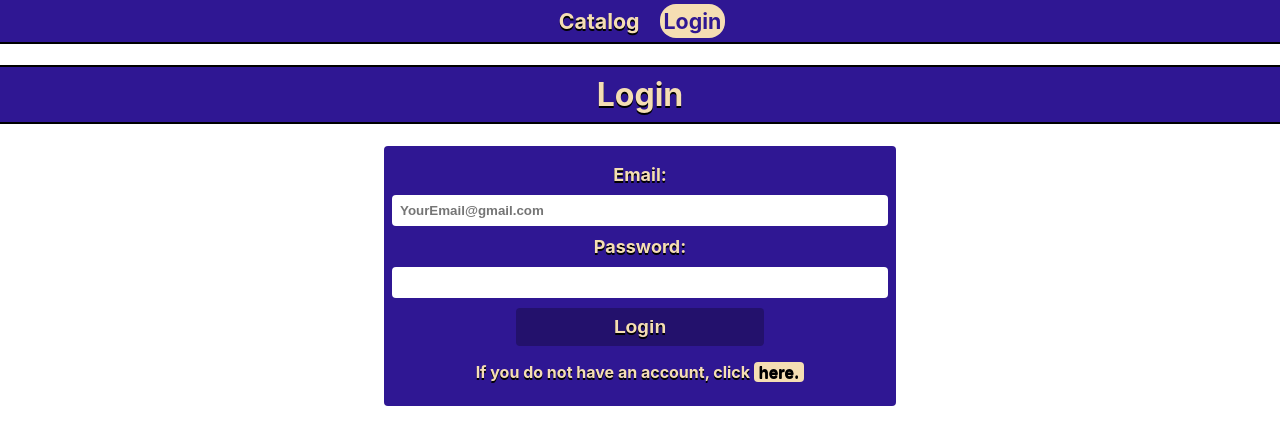
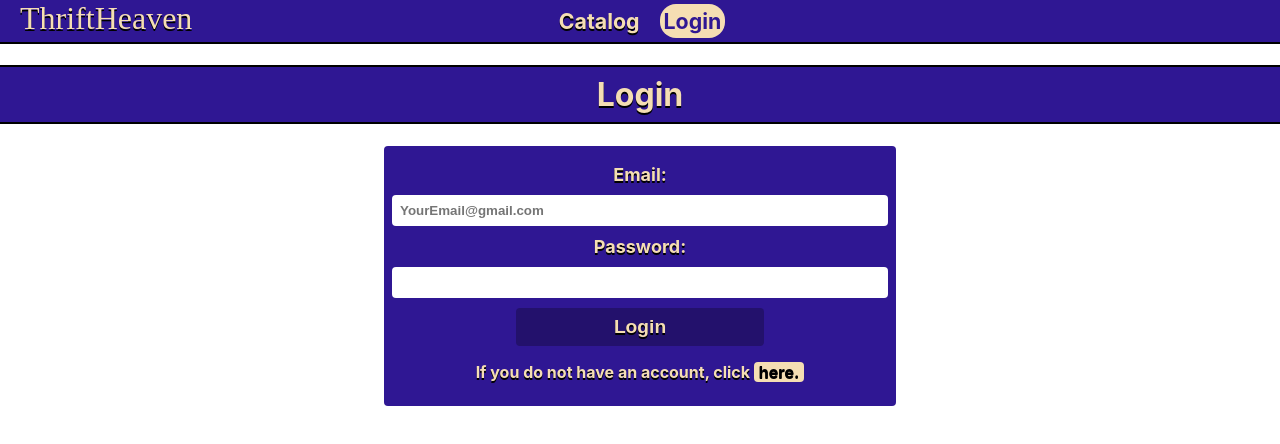
Before and after one commit to ZH-Hristov/Softuni-ReactJS-Project-2022, a React (Create React App) app: page /login in a window 1280 px wide. Shown: the top 444 px of the page. Built offline with nearby package versions, Linux system fonts and the light colour scheme; no server answers.

Commit message:
Nav bar logo

```diff
--- a/src/components/Navigation.module.css
+++ b/src/components/Navigation.module.css
@@ -34,6 +34,16 @@
     background-color:#2f1793;
 }
 
+.nav-bar-list::before {
+    content: "ThriftHeaven";
+    font-family: 'Brush Script MT', cursive;
+    text-shadow: 0 2px 0 black;
+    position: absolute;
+    left: 20px;
+    color: wheat;
+    font-size: xx-large;
+}
+
 li {
     padding: 8px;
     position: relative;
```
